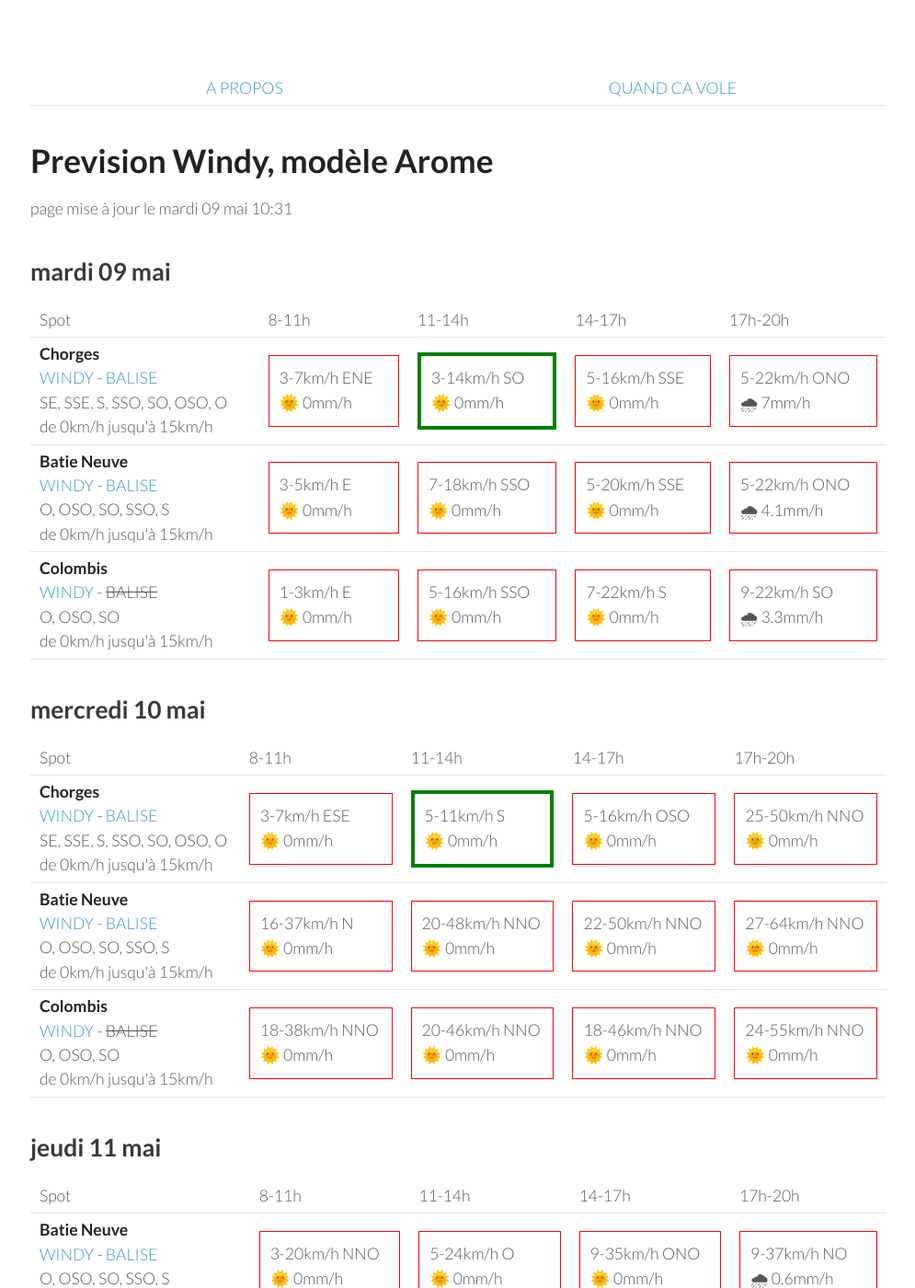
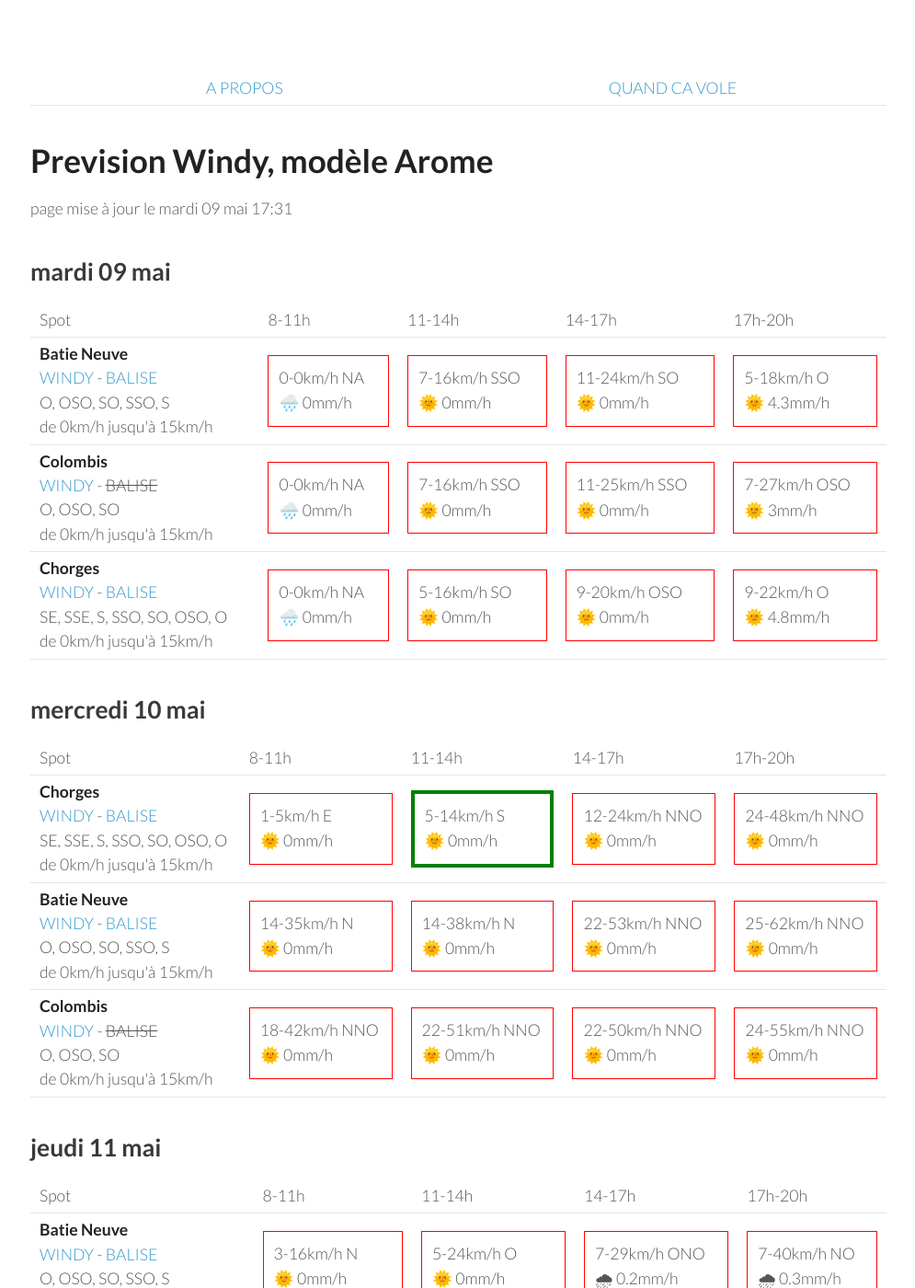
Before and after one commit to parapente-dans-le-nord/parapente-dans-le-nord.github.io, a Jekyll site: the page built from serre_poncon.markdown, in a window 1280 px wide and 1400 px high. Shown: the whole window at 92% size, without its empty margins (25-1020 px from the left). Built offline with Jekyll 4.4.1, drawn with Linux system fonts in a browser that asks for light colours; some of the changed text lies outside the part shown.

Commit message:
update index.markdown

```diff
--- a/serre_poncon.markdown
+++ b/serre_poncon.markdown
@@ -7,7 +7,7 @@ title:  "Tous les spots"
 {: .links}
 
 # Prevision Windy, modèle Arome
-page mise à jour le mardi 09 mai 10:31
+page mise à jour le mardi 09 mai 17:31
 
 ## mardi 09 mai
 
@@ -22,33 +22,30 @@ page mise à jour le mardi 09 mai 10:31
       <td>17h-20h</td>
     </tr>
 <tr>
-        <td><strong>Chorges</strong><br><a href="https://windy.com/44.578/6.280?44.559,6.262,10">WINDY</a> - <span class=""><a href="https://www.openwindmap.org/PP554">BALISE</a> </span><br> <span class="vent-favorable">SE, SSE, S, SSO, SO, OSO, O</span><br><span class="force-vent">de 0km/h jusqu'à 15km/h</span> </td>
-
-            <td><div class="not-flyable"><p>3-7km/h ENE</p><p>🌞 0mm/h</p></div></td>
-            <td><div class="flyable"><p>3-14km/h SO</p><p>🌞 0mm/h</p></div></td>
-            <td><div class="not-flyable"><p>5-16km/h SSE</p><p>🌞 0mm/h</p></div></td>
-            <td><div class="not-flyable"><p>5-22km/h ONO</p><p>🌧 7mm/h</p></div></td>
-
-
-    </tr>
-<tr>
         <td><strong>Batie Neuve</strong><br><a href="https://windy.com/44.584/6.236?44.559,6.262,10,m:eTtagly">WINDY</a> - <span class=""><a href="https://www.openwindmap.org/PP554">BALISE</a> </span><br> <span class="vent-favorable">O, OSO, SO, SSO, S</span><br><span class="force-vent">de 0km/h jusqu'à 15km/h</span> </td>
 
-            <td><div class="not-flyable"><p>3-5km/h E</p><p>🌞 0mm/h</p></div></td>
-            <td><div class="not-flyable"><p>7-18km/h SSO</p><p>🌞 0mm/h</p></div></td>
-            <td><div class="not-flyable"><p>5-20km/h SSE</p><p>🌞 0mm/h</p></div></td>
-            <td><div class="not-flyable"><p>5-22km/h ONO</p><p>🌧 4.1mm/h</p></div></td>
-
+            <td><div class="not-flyable"><p>0-0km/h NA</p><p>🌧️ 0mm/h</p></div></td>
+            <td><div class="not-flyable"><p>7-16km/h SSO</p><p>🌞 0mm/h</p></div></td>
+            <td><div class="not-flyable"><p>11-24km/h SO</p><p>🌞 0mm/h</p></div></td>
+            <td><div class="not-flyable"><p>5-18km/h O</p><p>🌞 4.3mm/h</p></div></td>
 
     </tr>
 <tr>
         <td><strong>Colombis</strong><br><a href="https://windy.com/44.494/6.216?44.559,6.262,10">WINDY</a> - <span class="no-balise"> BALISE </span><br> <span class="vent-favorable">O, OSO, SO</span><br><span class="force-vent">de 0km/h jusqu'à 15km/h</span> </td>
 
-            <td><div class="not-flyable"><p>1-3km/h E</p><p>🌞 0mm/h</p></div></td>
-            <td><div class="not-flyable"><p>5-16km/h SSO</p><p>🌞 0mm/h</p></div></td>
-            <td><div class="not-flyable"><p>7-22km/h S</p><p>🌞 0mm/h</p></div></td>
-            <td><div class="not-flyable"><p>9-22km/h SO</p><p>🌧 3.3mm/h</p></div></td>
+            <td><div class="not-flyable"><p>0-0km/h NA</p><p>🌧️ 0mm/h</p></div></td>
+            <td><div class="not-flyable"><p>7-16km/h SSO</p><p>🌞 0mm/h</p></div></td>
+            <td><div class="not-flyable"><p>11-25km/h SSO</p><p>🌞 0mm/h</p></div></td>
+            <td><div class="not-flyable"><p>7-27km/h OSO</p><p>🌞 3mm/h</p></div></td>
 
+    </tr>
+<tr>
+        <td><strong>Chorges</strong><br><a href="https://windy.com/44.578/6.280?44.559,6.262,10">WINDY</a> - <span class=""><a href="https://www.openwindmap.org/PP554">BALISE</a> </span><br> <span class="vent-favorable">SE, SSE, S, SSO, SO, OSO, O</span><br><span class="force-vent">de 0km/h jusqu'à 15km/h</span> </td>
+
+            <td><div class="not-flyable"><p>0-0km/h NA</p><p>🌧️ 0mm/h</p></div></td>
+            <td><div class="not-flyable"><p>5-16km/h SO</p><p>🌞 0mm/h</p></div></td>
+            <td><div class="not-flyable"><p>9-20km/h OSO</p><p>🌞 0mm/h</p></div></td>
+            <td><div class="not-flyable"><p>9-22km/h O</p><p>🌞 4.8mm/h</p></div></td>
 
     </tr>
 
@@ -70,29 +67,29 @@ page mise à jour le mardi 09 mai 10:31
 <tr>
         <td><strong>Chorges</strong><br><a href="https://windy.com/44.578/6.280?44.559,6.262,10">WINDY</a> - <span class=""><a href="https://www.openwindmap.org/PP554">BALISE</a> </span><br> <span class="vent-favorable">SE, SSE, S, SSO, SO, OSO, O</span><br><span class="force-vent">de 0km/h jusqu'à 15km/h</span> </td>
 
-            <td><div class="not-flyable"><p>3-7km/h ESE</p><p>🌞 0mm/h</p></div></td>
-            <td><div class="flyable"><p>5-11km/h S</p><p>🌞 0mm/h</p></div></td>
-            <td><div class="not-flyable"><p>5-16km/h OSO</p><p>🌞 0mm/h</p></div></td>
-            <td><div class="not-flyable"><p>25-50km/h NNO</p><p>🌞 0mm/h</p></div></td>
+            <td><div class="not-flyable"><p>1-5km/h E</p><p>🌞 0mm/h</p></div></td>
+            <td><div class="flyable"><p>5-14km/h S</p><p>🌞 0mm/h</p></div></td>
+            <td><div class="not-flyable"><p>12-24km/h NNO</p><p>🌞 0mm/h</p></div></td>
+            <td><div class="not-flyable"><p>24-48km/h NNO</p><p>🌞 0mm/h</p></div></td>
 
 
     </tr>
 <tr>
         <td><strong>Batie Neuve</strong><br><a href="https://windy.com/44.584/6.236?44.559,6.262,10,m:eTtagly">WINDY</a> - <span class=""><a href="https://www.openwindmap.org/PP554">BALISE</a> </span><br> <span class="vent-favorable">O, OSO, SO, SSO, S</span><br><span class="force-vent">de 0km/h jusqu'à 15km/h</span> </td>
 
-            <td><div class="not-flyable"><p>16-37km/h N</p><p>🌞 0mm/h</p></div></td>
-            <td><div class="not-flyable"><p>20-48km/h NNO</p><p>🌞 0mm/h</p></div></td>
-            <td><div class="not-flyable"><p>22-50km/h NNO</p><p>🌞 0mm/h</p></div></td>
-            <td><div class="not-flyable"><p>27-64km/h NNO</p><p>🌞 0mm/h</p></div></td>
+            <td><div class="not-flyable"><p>14-35km/h N</p><p>🌞 0mm/h</p></div></td>
+            <td><div class="not-flyable"><p>14-38km/h N</p><p>🌞 0mm/h</p></div></td>
+            <td><div class="not-flyable"><p>22-53km/h NNO</p><p>🌞 0mm/h</p></div></td>
+            <td><div class="not-flyable"><p>25-62km/h NNO</p><p>🌞 0mm/h</p></div></td>
 
 
     </tr>
 <tr>
         <td><strong>Colombis</strong><br><a href="https://windy.com/44.494/6.216?44.559,6.262,10">WINDY</a> - <span class="no-balise"> BALISE </span><br> <span class="vent-favorable">O, OSO, SO</span><br><span class="force-vent">de 0km/h jusqu'à 15km/h</span> </td>
 
-            <td><div class="not-flyable"><p>18-38km/h NNO</p><p>🌞 0mm/h</p></div></td>
-            <td><div class="not-flyable"><p>20-46km/h NNO</p><p>🌞 0mm/h</p></div></td>
-            <td><div class="not-flyable"><p>18-46km/h NNO</p><p>🌞 0mm/h</p></div></td>
+            <td><div class="not-flyable"><p>18-42km/h NNO</p><p>🌞 0mm/h</p></div></td>
+            <td><div class="not-flyable"><p>22-51km/h NNO</p><p>🌞 0mm/h</p></div></td>
+            <td><div class="not-flyable"><p>22-50km/h NNO</p><p>🌞 0mm/h</p></div></td>
             <td><div class="not-flyable"><p>24-55km/h NNO</p><p>🌞 0mm/h</p></div></td>
 
 
@@ -116,30 +113,30 @@ page mise à jour le mardi 09 mai 10:31
 <tr>
         <td><strong>Batie Neuve</strong><br><a href="https://windy.com/44.584/6.236?44.559,6.262,10,m:eTtagly">WINDY</a> - <span class=""><a href="https://www.openwindmap.org/PP554">BALISE</a> </span><br> <span class="vent-favorable">O, OSO, SO, SSO, S</span><br><span class="force-vent">de 0km/h jusqu'à 15km/h</span> </td>
 
-            <td><div class="not-flyable"><p>3-20km/h NNO</p><p>🌞 0mm/h</p></div></td>
+            <td><div class="not-flyable"><p>3-16km/h N</p><p>🌞 0mm/h</p></div></td>
             <td><div class="not-flyable"><p>5-24km/h O</p><p>🌞 0mm/h</p></div></td>
-            <td><div class="not-flyable"><p>9-35km/h ONO</p><p>🌞 0mm/h</p></div></td>
-            <td><div class="not-flyable"><p>9-37km/h NO</p><p>🌧 0.6mm/h</p></div></td>
+            <td><div class="not-flyable"><p>7-29km/h ONO</p><p>🌧 0.2mm/h</p></div></td>
+            <td><div class="not-flyable"><p>7-40km/h NO</p><p>🌧 0.3mm/h</p></div></td>
 
 
     </tr>
 <tr>
         <td><strong>Colombis</strong><br><a href="https://windy.com/44.494/6.216?44.559,6.262,10">WINDY</a> - <span class="no-balise"> BALISE </span><br> <span class="vent-favorable">O, OSO, SO</span><br><span class="force-vent">de 0km/h jusqu'à 15km/h</span> </td>
 
-            <td><div class="not-flyable"><p>1-12km/h NNO</p><p>🌞 0mm/h</p></div></td>
-            <td><div class="not-flyable"><p>5-24km/h ONO</p><p>🌞 0mm/h</p></div></td>
-            <td><div class="not-flyable"><p>9-29km/h ONO</p><p>🌞 0mm/h</p></div></td>
-            <td><div class="not-flyable"><p>12-40km/h NO</p><p>🌞 0mm/h</p></div></td>
+            <td><div class="not-flyable"><p>1-12km/h N</p><p>🌞 0mm/h</p></div></td>
+            <td><div class="not-flyable"><p>7-24km/h ONO</p><p>🌞 0mm/h</p></div></td>
+            <td><div class="not-flyable"><p>7-25km/h ONO</p><p>🌞 0mm/h</p></div></td>
+            <td><div class="not-flyable"><p>9-40km/h NO</p><p>🌧 0.3mm/h</p></div></td>
 
 
     </tr>
 <tr>
         <td><strong>Chorges</strong><br><a href="https://windy.com/44.578/6.280?44.559,6.262,10">WINDY</a> - <span class=""><a href="https://www.openwindmap.org/PP554">BALISE</a> </span><br> <span class="vent-favorable">SE, SSE, S, SSO, SO, OSO, O</span><br><span class="force-vent">de 0km/h jusqu'à 15km/h</span> </td>
 
-            <td><div class="not-flyable"><p>3-20km/h NNE</p><p>🌞 0mm/h</p></div></td>
-            <td><div class="not-flyable"><p>5-24km/h O</p><p>🌞 0mm/h</p></div></td>
-            <td><div class="not-flyable"><p>9-35km/h O</p><p>🌞 0mm/h</p></div></td>
-            <td><div class="not-flyable"><p>7-37km/h NO</p><p>🌧 0.7mm/h</p></div></td>
+            <td><div class="not-flyable"><p>1-16km/h NNE</p><p>🌞 0mm/h</p></div></td>
+            <td><div class="not-flyable"><p>3-22km/h O</p><p>🌞 0mm/h</p></div></td>
+            <td><div class="not-flyable"><p>7-29km/h O</p><p>🌧 0.2mm/h</p></div></td>
+            <td><div class="not-flyable"><p>3-37km/h NO</p><p>🌧 0.4mm/h</p></div></td>
 
 
     </tr>
@@ -160,32 +157,32 @@ page mise à jour le mardi 09 mai 10:31
       <td>17h-20h</td>
     </tr>
 <tr>
-        <td><strong>Batie Neuve</strong><br><a href="https://windy.com/44.584/6.236?44.559,6.262,10,m:eTtagly">WINDY</a> - <span class=""><a href="https://www.openwindmap.org/PP554">BALISE</a> </span><br> <span class="vent-favorable">O, OSO, SO, SSO, S</span><br><span class="force-vent">de 0km/h jusqu'à 15km/h</span> </td>
+        <td><strong>Colombis</strong><br><a href="https://windy.com/44.494/6.216?44.559,6.262,10">WINDY</a> - <span class="no-balise"> BALISE </span><br> <span class="vent-favorable">O, OSO, SO</span><br><span class="force-vent">de 0km/h jusqu'à 15km/h</span> </td>
 
-            <td><div class="not-flyable"><p>1-12km/h NO</p><p>🌧 0.5mm/h</p></div></td>
-            <td><div class="not-flyable"><p>1-16km/h O</p><p>🌧 2.9mm/h</p></div></td>
-            <td><div class="not-flyable"><p>3-24km/h SSO</p><p>🌧 1.4mm/h</p></div></td>
-            <td><div class="not-flyable"><p>3-22km/h S</p><p>🌧 1.7mm/h</p></div></td>
+            <td><div class="flyable"><p>0-9km/h OSO</p><p>🌞 0mm/h</p></div></td>
+            <td><div class="not-flyable"><p>3-18km/h OSO</p><p>🌞 0mm/h</p></div></td>
+            <td><div class="not-flyable"><p>7-25km/h SSO</p><p>🌧 2.5mm/h</p></div></td>
+            <td><div class="not-flyable"><p>5-27km/h SO</p><p>🌧 3.2mm/h</p></div></td>
 
 
     </tr>
 <tr>
-        <td><strong>Colombis</strong><br><a href="https://windy.com/44.494/6.216?44.559,6.262,10">WINDY</a> - <span class="no-balise"> BALISE </span><br> <span class="vent-favorable">O, OSO, SO</span><br><span class="force-vent">de 0km/h jusqu'à 15km/h</span> </td>
+        <td><strong>Batie Neuve</strong><br><a href="https://windy.com/44.584/6.236?44.559,6.262,10,m:eTtagly">WINDY</a> - <span class=""><a href="https://www.openwindmap.org/PP554">BALISE</a> </span><br> <span class="vent-favorable">O, OSO, SO, SSO, S</span><br><span class="force-vent">de 0km/h jusqu'à 15km/h</span> </td>
 
-            <td><div class="not-flyable"><p>1-11km/h NO</p><p>🌞 0mm/h</p></div></td>
-            <td><div class="not-flyable"><p>3-18km/h NNO</p><p>🌧 1.1mm/h</p></div></td>
-            <td><div class="not-flyable"><p>1-18km/h NNE</p><p>🌧 0.8mm/h</p></div></td>
-            <td><div class="not-flyable"><p>1-16km/h SSE</p><p>🌧 1.1mm/h</p></div></td>
+            <td><div class="not-flyable"><p>1-12km/h ONO</p><p>🌞 0mm/h</p></div></td>
+            <td><div class="not-flyable"><p>5-24km/h SO</p><p>🌧 0.3mm/h</p></div></td>
+            <td><div class="not-flyable"><p>7-31km/h S</p><p>🌧 1.4mm/h</p></div></td>
+            <td><div class="not-flyable"><p>5-33km/h SSO</p><p>🌧 2.8mm/h</p></div></td>
 
 
     </tr>
 <tr>
         <td><strong>Chorges</strong><br><a href="https://windy.com/44.578/6.280?44.559,6.262,10">WINDY</a> - <span class=""><a href="https://www.openwindmap.org/PP554">BALISE</a> </span><br> <span class="vent-favorable">SE, SSE, S, SSO, SO, OSO, O</span><br><span class="force-vent">de 0km/h jusqu'à 15km/h</span> </td>
 
-            <td><div class="not-flyable"><p>1-12km/h NNO</p><p>🌧 0.4mm/h</p></div></td>
-            <td><div class="not-flyable"><p>1-16km/h O</p><p>🌧 2.6mm/h</p></div></td>
-            <td><div class="not-flyable"><p>3-24km/h S</p><p>🌧 1.8mm/h</p></div></td>
-            <td><div class="not-flyable"><p>3-20km/h SSO</p><p>🌧 1.9mm/h</p></div></td>
+            <td><div class="not-flyable"><p>0-12km/h ENE</p><p>🌞 0mm/h</p></div></td>
+            <td><div class="not-flyable"><p>5-24km/h SO</p><p>🌧 0.3mm/h</p></div></td>
+            <td><div class="not-flyable"><p>5-31km/h S</p><p>🌧 1.7mm/h</p></div></td>
+            <td><div class="not-flyable"><p>5-31km/h SSO</p><p>🌧 3.3mm/h</p></div></td>
 
 
     </tr>
```
